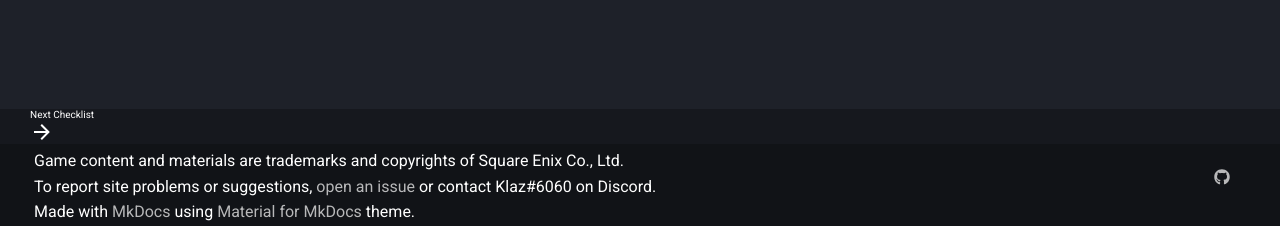
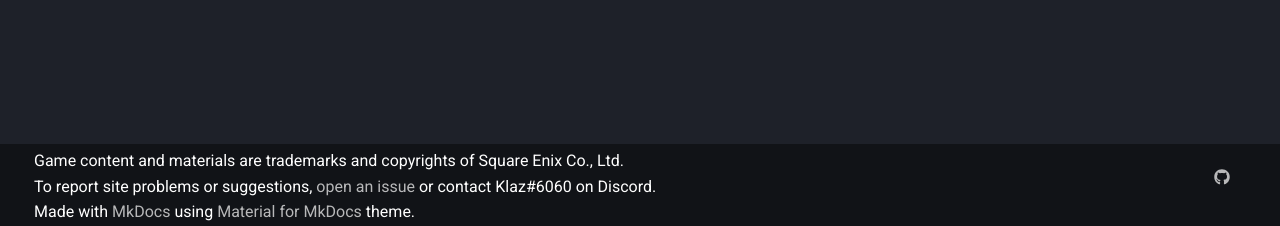
Before and after one commit to haothitran/klazerville, an MkDocs documentation site: the page built from docs/index.md, in a window 1280 px wide. Shown: the part 671-897 px from the top of the page. Built offline with MkDocs 1.6.1 and Material for MkDocs 9.7.7, drawn with Linux system fonts in a browser that asks for light colours.

Commit message:
Remove pagination from footer

```diff
--- a/overrides/partials/footer.html
+++ b/overrides/partials/footer.html
@@ -1,42 +1,6 @@
 
 {% import "partials/language.html" as lang with context %}
 <footer class="md-footer">
-  {% if page.previous_page or page.next_page %}
-    <div class="md-footer-nav">
-      <nav class="md-footer-nav__inner md-grid" aria-label="{{ lang.t('footer.title') }}">
-        {% if page.previous_page %}
-          <a href="{{ page.previous_page.url | url }}" title="{{ page.previous_page.title | striptags }}" class="md-footer-nav__link md-footer-nav__link--prev" rel="prev">
-            <div class="md-footer-nav__button md-icon">
-              {% include ".icons/material/arrow-left.svg" %}
-            </div>
-            <div class="md-footer-nav__title">
-              <div class="md-ellipsis">
-                <span class="md-footer-nav__direction">
-                  {{ lang.t("footer.previous") }}
-                </span>
-                {{ page.previous_page.title }}
-              </div>
-            </div>
-          </a>
-        {% endif %}
-        {% if page.next_page %}
-          <a href="{{ page.next_page.url | url }}" title="{{ page.next_page.title | striptags }}" class="md-footer-nav__link md-footer-nav__link--next" rel="next">
-            <div class="md-footer-nav__title">
-              <div class="md-ellipsis">
-                <span class="md-footer-nav__direction">
-                  {{ lang.t("footer.next") }}
-                </span>
-                {{ page.next_page.title }}
-              </div>
-            </div>
-            <div class="md-footer-nav__button md-icon">
-              {% include ".icons/material/arrow-right.svg" %}
-            </div>
-          </a>
-        {% endif %}
-      </nav>
-    </div>
-  {% endif %}
   <div class="md-footer-meta md-typeset">
     <div class="md-footer-meta__inner md-grid">
       <div class="md-footer-copyright">
```
